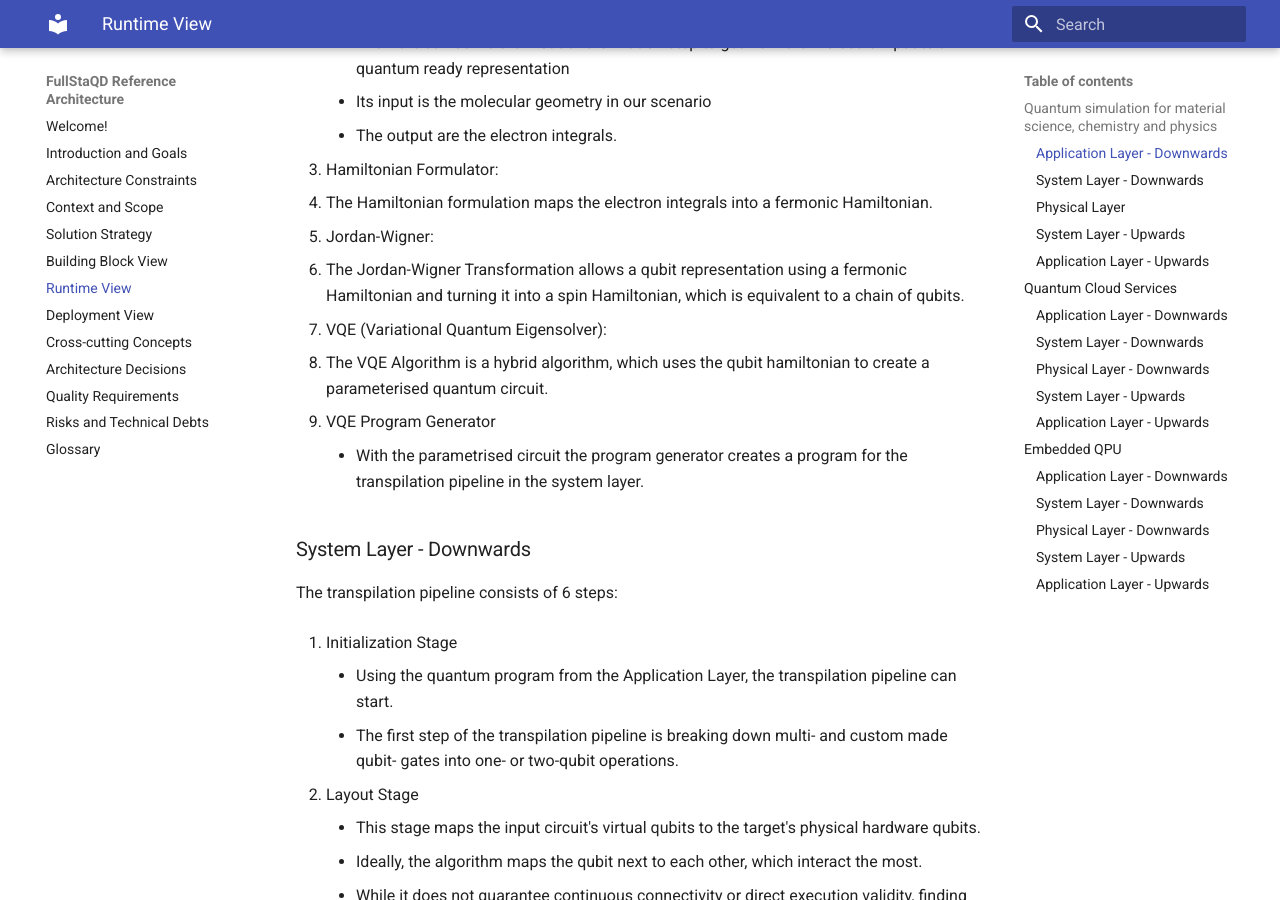
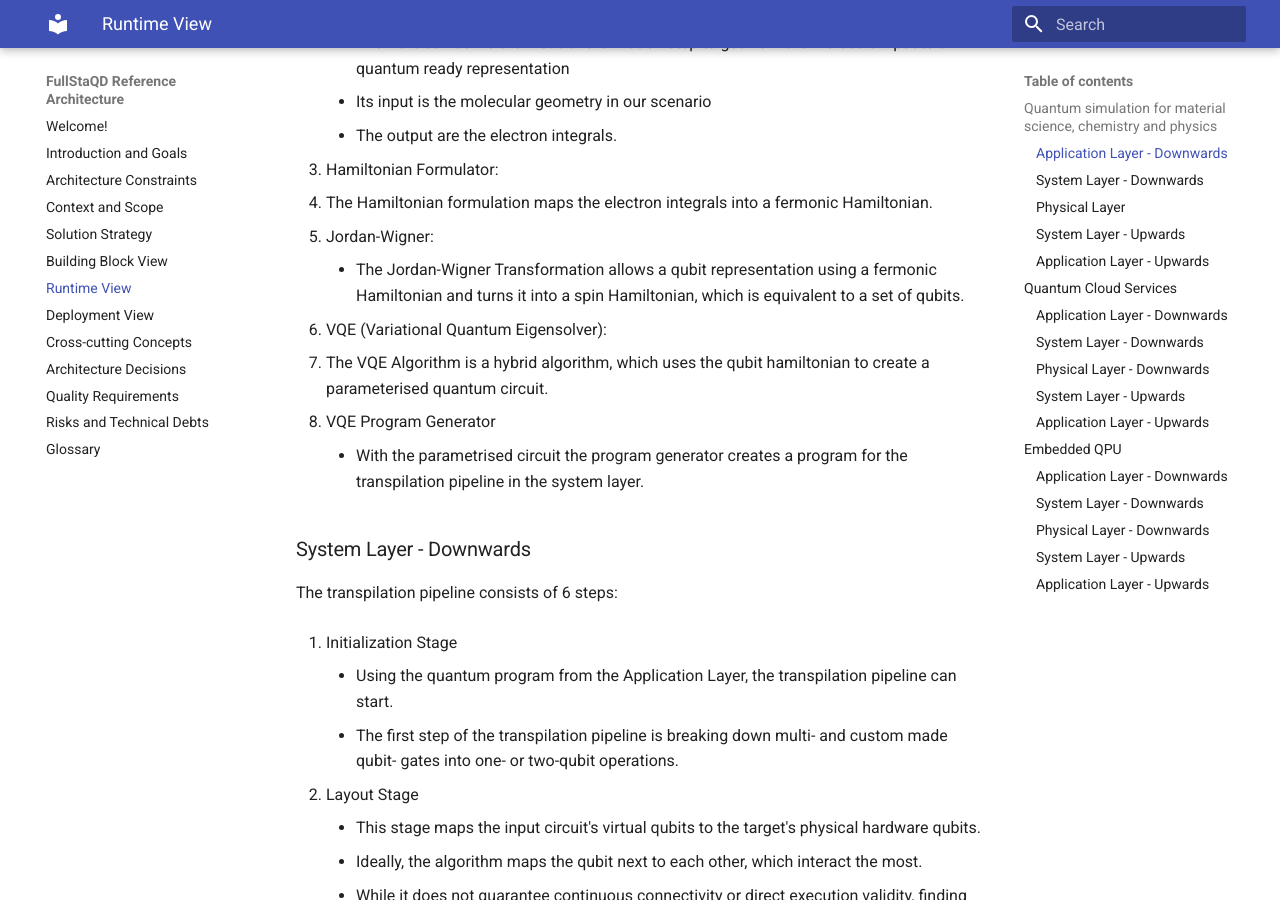
Before and after one commit to FullStaQD/architecture, an MkDocs documentation site: the page built from docs/06_runtime_view.md, in a window 1280 px wide and 900 px high, scrolled down 1720 px. Built offline with MkDocs 1.6.1 and Material for MkDocs 9.7.7, drawn with Linux system fonts in a browser that asks for light colours.

Commit message:
Update docs/06_runtime_view.md
Co-authored-by: Max Schweikart <60352933+schweikart@users.noreply.github.com>
Signed-off-by: RinorKIT <tc4656@kit.edu>

```diff
--- a/docs/06_runtime_view.md
+++ b/docs/06_runtime_view.md
@@ -37,7 +37,7 @@ It has the following specifications:
    - The Hamiltonian formulation maps the electron integrals into a fermonic Hamiltonian.
 
 6. Jordan-Wigner:
-   - The Jordan-Wigner Transformation allows a qubit representation using a fermonic Hamiltonian and turning it into a spin Hamiltonian, which is equivalent to a chain of qubits.
+    - The Jordan-Wigner Transformation allows a qubit representation using a fermonic Hamiltonian and turns it into a spin Hamiltonian, which is equivalent to a set of qubits.
 
 8. VQE (Variational Quantum Eigensolver):
    - The VQE Algorithm is a hybrid algorithm, which uses the qubit hamiltonian to create a parameterised quantum circuit.
```
